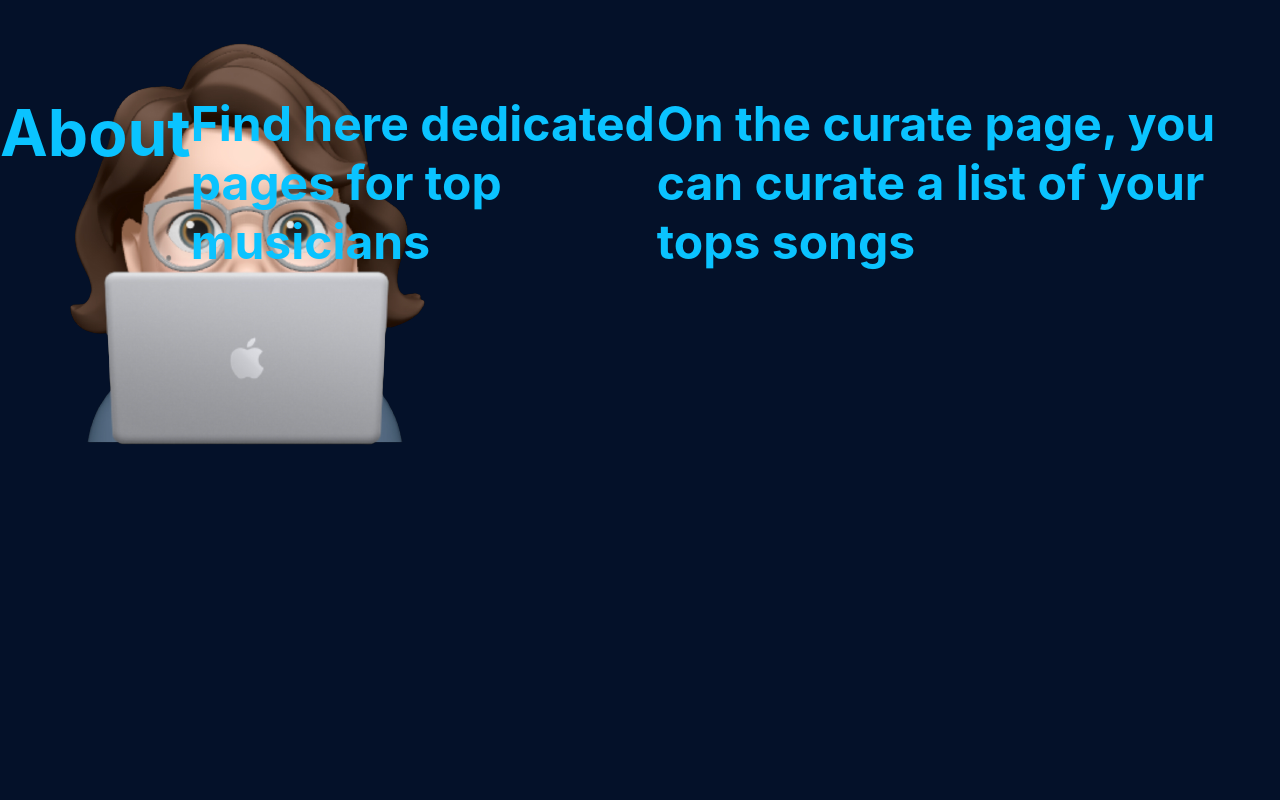
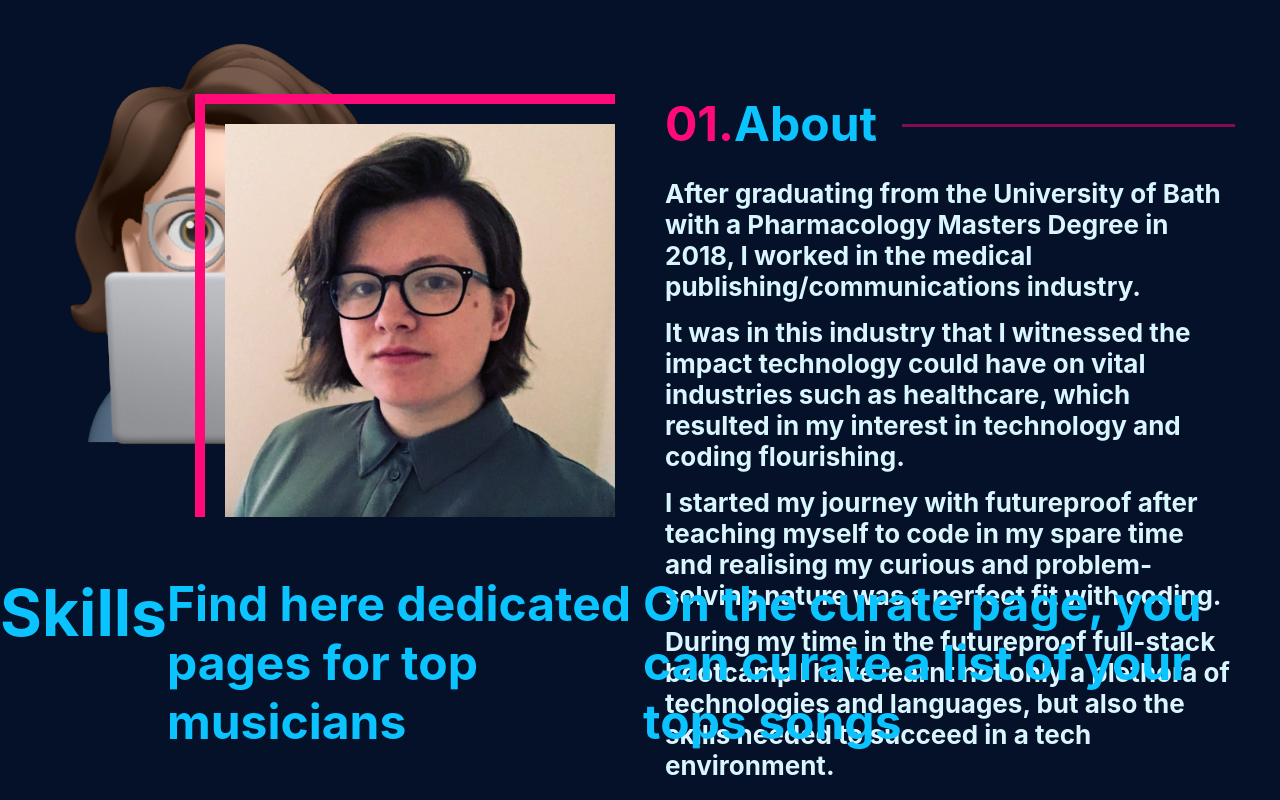
Before and after one commit to LaylaSouthcombe/Portfolio, a React (Create React App) app: page / in a window 1280 px wide. Shown: the part 720-1520 px from the top of the page. Built offline with nearby package versions, Linux system fonts and the light colour scheme.

Commit message:
add styling to about section

```diff
--- a/src/App.css
+++ b/src/App.css
@@ -72,7 +72,7 @@ header {
 .sectionDiv  {
 	display: flex;
 	/* flex-wrap: wrap; */
-	height: 100vh;
+	height: 60vh;
 	font-size: 32px;
 	font-weight: bold;
 }
@@ -170,7 +170,7 @@ h1 {
 
 .circles li:nth-child(5) {
 	left: 0%;
-  top: 15%;
+  top: 25%;
 	width: 40px;
 	height: 40px;
 	animation-duration: 20s;
@@ -181,7 +181,7 @@ h1 {
 
 @keyframes animateOne {
 	0% {
-		transform: translate(0, 10vh) rotate(0deg);
+		transform: translate(0, -10vh) rotate(0deg);
 
 	}
   50% {
@@ -193,13 +193,13 @@ h1 {
 
 	}
 	100% {
-		transform: translate(0vw, 10vh) rotate(720deg);
+		transform: translate(0vw, -10vh) rotate(720deg);
 
 	}
 }
 @keyframes animateTwo {
 	0% {
-		transform: translate(0, 0) rotate(0deg);
+		transform: translate(0, -10vh) rotate(0deg);
 
 	}
   40% {
@@ -211,14 +211,14 @@ h1 {
 
 	}
 	100% {
-		transform: translate(0vw, 0vh) rotate(720deg);
+		transform: translate(0vw, -10vh) rotate(720deg);
 
 	}
 }
 
 @keyframes animateThree {
 	0% {
-		transform: translate(0, 0) rotate(0deg);
+		transform: translate(0, -10vh) rotate(0deg);
 
 	}
   40% {
@@ -234,13 +234,13 @@ h1 {
 
 	}
 	100% {
-		transform: translate(-40vw, 0vh) rotate(720deg);
+		transform: translate(-40vw, -10vh) rotate(720deg);
 
 	}
 }
 @keyframes animateFour {
 	0% {
-		transform: translate(0, 0) rotate(0deg);
+		transform: translate(0, -10vh) rotate(0deg);
 	}
   25% {
 		transform: translate(-20vw, -30vh) rotate(180deg);
@@ -254,30 +254,30 @@ h1 {
 
 	}
 	100% {
-		transform: translate(0, 0) rotate(720deg);
+		transform: translate(0, -10vh) rotate(720deg);
 
 	}
 }
 @keyframes animateFive {
 	0% {
-		transform: translate(-5vw, 0) rotate(0deg);
+		transform: translate(-5vw, -10vh) rotate(0deg);
 
 	}
   30% {
-		transform: translate(80vw, 10vh) rotate(180deg);
+		transform: translate(80vw, 0vh) rotate(180deg);
 
 	}
 	40% {
-		transform: translate(90vw, 20vh) rotate(360deg);
+		transform: translate(90vw, 10vh) rotate(360deg);
 
 	}
   60% {
-		transform: translate(75vw, 60vh) rotate(360deg);
+		transform: translate(75vw, 30vh) rotate(360deg);
 
 	}
 
 	100% {
-		transform: translate(-5vw, 50vh) rotate(720deg);
+		transform: translate(-5vw, 25vh) rotate(720deg);
 
 	}
 }
--- a/src/App.js
+++ b/src/App.js
@@ -5,6 +5,7 @@ import { NavBar } from './layout'
 import memoji from './images/Memoji.png'
 
 import './App.css';
+import './pages/About/style.css'
 
 function App() {
   return (
@@ -31,13 +32,6 @@ function App() {
             <li></li>
             <li></li>
           </ul>
-          <div className="squares">
-            <div></div>
-            <div></div>
-            <div></div>
-            <div></div>
-            <div></div>
-          </div>
         </div>
           <About id="about"/>
           <Skills id="skills"/>
--- a/src/pages/About/index.js
+++ b/src/pages/About/index.js
@@ -1,11 +1,24 @@
 import React from 'react'
+import headshot from '../../images/headshot.png'
+import './style.css';
+
+
 
 const About = () => {
     return(
        <div className="sectionDiv" id="about">
-         <h1>About</h1>
-        <h2>Find here dedicated pages for top musicians</h2>
-        <h2>On the curate page, you can curate a list of your tops songs</h2>
+            <div className="aboutImgDiv">
+                <img src={headshot} className="aboutImg" alt="" />
+            </div>
+            <div className="aboutInfo">
+                <div className="aboutTitle">
+                <h2><span className="number">01.</span>About</h2><div className="line"></div>
+                </div>
+                <p>After graduating from the University of Bath with a Pharmacology Masters Degree in 2018, I worked in the medical publishing/communications industry.</p>
+                <p>It was in this industry that I witnessed the impact technology could have on vital industries such as healthcare, which resulted in my interest in technology and coding flourishing.</p>
+                <p>I started my journey with futureproof after teaching myself to code in my spare time and realising my curious and problem-solving nature was a perfect fit with coding.</p>
+                <p>During my time in the futureproof full-stack bootcamp I have learnt not only a plethora of technologies and languages, but also the skills needed to succeed in a tech environment.</p>
+            </div>
        </div>
     )
 }
--- /dev/null
+++ b/src/pages/About/style.css
@@ -0,0 +1,47 @@
+.aboutImgDiv {
+    margin-left: 195px;
+    /* border: 10px solid #FF0A78; */
+    height: 400px;
+    position: relative;
+    width: 400px;
+}
+
+
+.aboutImg {
+
+    border-top: 10px solid #FF0A78;
+    border-left: 10px solid #FF0A78;
+    padding-left: 20px;
+    padding-top: 20px;
+    width: 420px;
+}
+
+.aboutInfo {
+    width: 570px;
+    margin-left: 70px;
+}
+
+.aboutTitle > h2 {
+    margin-bottom: 25px;
+}
+
+.aboutTitle {
+    display: flex;
+}
+
+
+.line {
+    background-color: #FF0A78;
+    opacity: 0.5;
+    display: inline-block;
+    width: 350px;
+    height: 3px;
+    margin-top: 30px;
+    margin-left: 25px;
+}
+
+.aboutInfo > p {
+    font-size: 26px;
+    color: #D9F6FF;
+    margin-bottom: 15px;
+}
```
Also changed, not shown: src/images/headshot.png (added).
